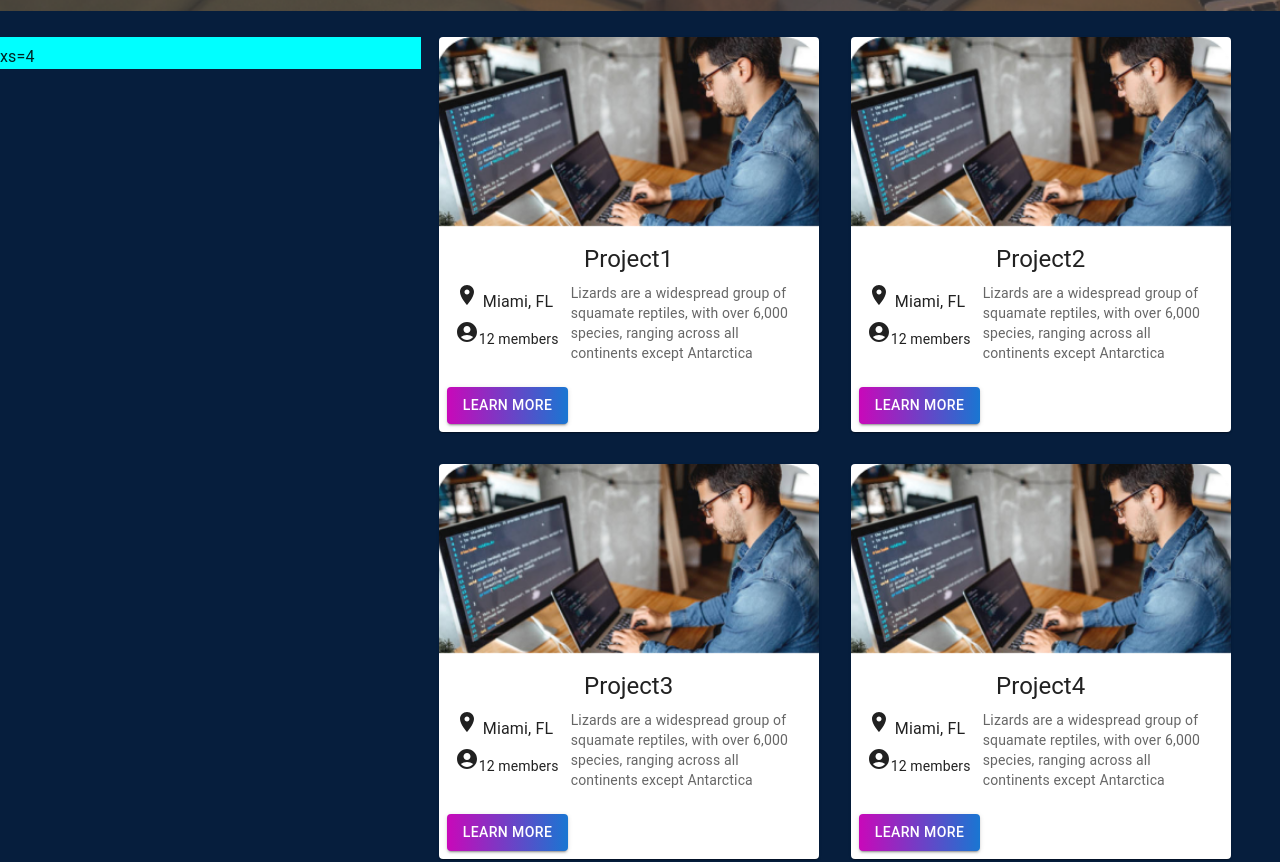
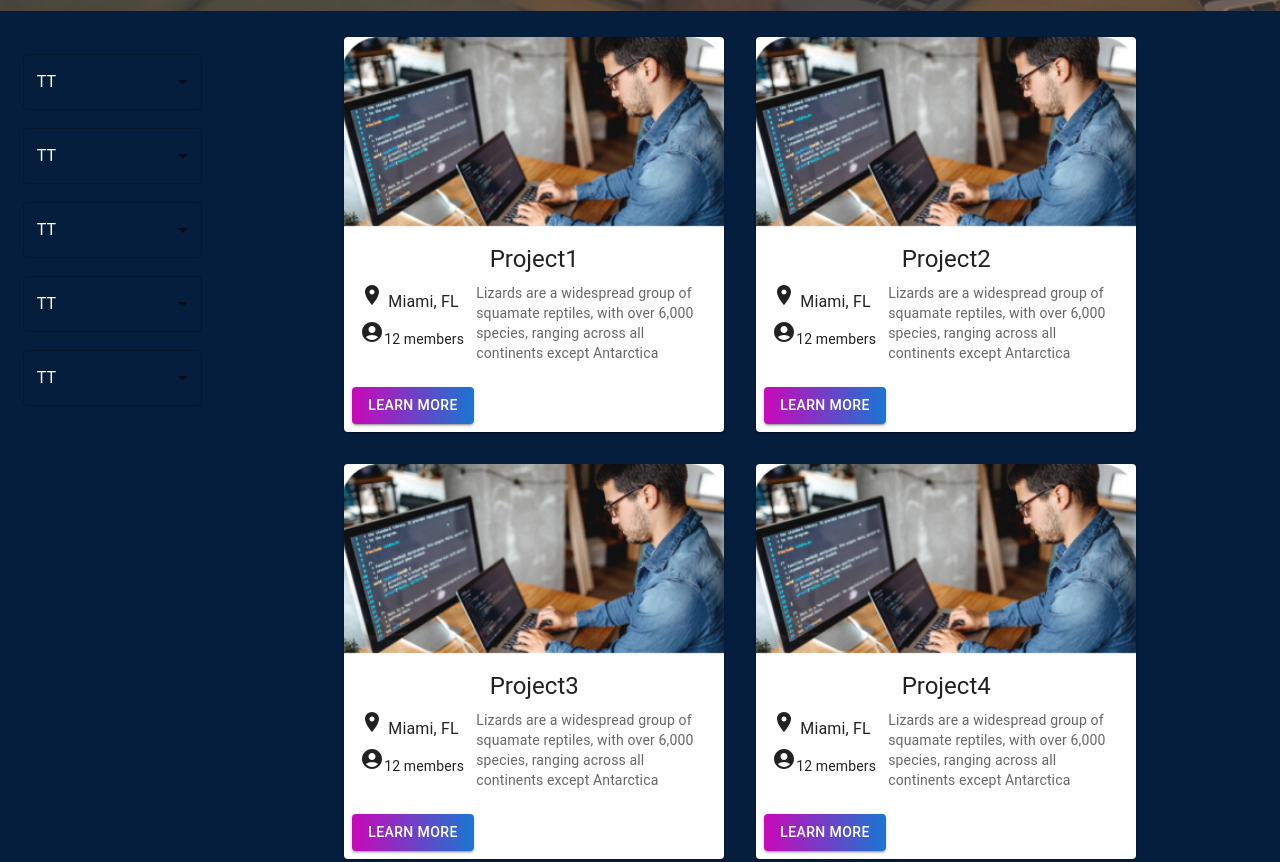
Before and after one commit to SparkDevWebIII/codenected, a React app: page /groups in a window 1280 px wide. Shown: the part 497-1359 px from the top of the page. Built offline with nearby package versions, Linux system fonts and the light colour scheme.

Commit message:
DropDown Button

```diff
--- a/src/pages/ViewGroups/Button/ButtonStyles.scss
+++ b/src/pages/ViewGroups/Button/ButtonStyles.scss
@@ -1,4 +1,5 @@
 //CSS Styling for Learn More button in GroupCard component
 .learnMore {
   background: linear-gradient(90deg, #c908b9, transparent);
+  text-align: left;
 }
--- /dev/null
+++ b/src/pages/ViewGroups/DropDown/DropDown.jsx
@@ -0,0 +1,33 @@
+import * as React from "react";
+import Box from "@mui/material/Box";
+import InputLabel from "@mui/material/InputLabel";
+import MenuItem from "@mui/material/MenuItem";
+import FormControl from "@mui/material/FormControl";
+import Select from "@mui/material/Select";
+import styles from "./DropDownStyles.scss"
+
+export default function DropDown() {
+  const [category, setCategory] = React.useState("");
+
+  const handleChange = (event) => {
+    setCategory(event.target.value);
+  };
+
+  return (
+    <Box xs={{ minWidth: 120 }} id="selectBox">
+      <FormControl fullWidth>
+        <InputLabel id="select">TT</InputLabel>
+        <Select
+          id="categorySelect"
+          value={category}
+          label="Category"
+          onChange={handleChange}
+        >
+          <MenuItem value={10}>Ten</MenuItem>
+          <MenuItem value={20}>Twenty</MenuItem>
+          <MenuItem value={30}>Thirty</MenuItem>
+        </Select>
+      </FormControl>
+    </Box>
+  );
+}
--- /dev/null
+++ b/src/pages/ViewGroups/DropDown/DropDownStyles.scss
@@ -0,0 +1,8 @@
+#selectBox{
+  margin-top: 10%;
+  margin-bottom: 10%;
+}
+
+#select{
+  color: rgb(255, 254, 252);
+}
--- a/src/pages/ViewGroups/Group_Card/GroupCard.jsx
+++ b/src/pages/ViewGroups/Group_Card/GroupCard.jsx
@@ -22,7 +22,7 @@ export default function GroupdCard({
   location,
 }) {
   return (
-    <Card sx={{ maxWidth: 380 }} className="groupCard">
+    <Card sx={{ maxWidth: 380, maxHeight:400 }}  className="groupCard">
       <CardMedia
         component="img"
         alt="Group Image"
--- a/src/pages/ViewGroups/Group_Page/Groups.jsx
+++ b/src/pages/ViewGroups/Group_Page/Groups.jsx
@@ -4,13 +4,11 @@ import { styled } from "@mui/material/styles";
 import Box from "@mui/material/Box";
 import Paper from "@mui/material/Paper";
 import Grid from "@mui/material/Grid";
-import LearnMoreButton from "../Button/LearnMoreButton"
-import styles from './GroupsStyles.scss'
+import LearnMoreButton from "../Button/LearnMoreButton";
+import styles from "./GroupsStyles.scss";
 import codenectedBackground from "../../../Assets/codenectedBackground.png";
 import SearchBar from "../Search_Bar/SearchBar";
-
-
-
+import DropDown from "../DropDown/DropDown";
 
 const info = [
   {
@@ -63,12 +61,22 @@ const info = [
     location: "Miami, FL",
     members: 12,
   },
+  {
+    id: 4,
+    name: "Project4",
+    description:
+      "Lizards are a widespread group of squamate reptiles, with over 6,000 species, ranging across all continents except Antarctica",
+    splash:
+      "https://i.natgeofe.com/n/548467d8-c5f1-4551-9f58-6817a8d2c45e/NationalGeographic_2572187_square.jpg",
+    location: "Miami, FL",
+    members: 12,
+  },
 ];
 
 const Groups = () => {
   return (
     <Box sx={{ flexGrow: 1 }}>
-      <Box
+      <Box            //Container for entirety of header section
         xs={12}
         class="Header"
         style={{
@@ -80,21 +88,27 @@ const Groups = () => {
         }}
       >
         <p className="title">CodeNect With A Group</p>
-        <SearchBar/>
+        <SearchBar />
       </Box>
       <Grid
         container
         spacing={1}
         columnSpacing={1}
-        alignItems="stretch"
+
         className="bodySection"
       >
-        <Grid className="Dummy" item xs={4} justifyContent="center">
-          xs=4
+        <Grid className="Dummy" container  xs={2} justifyContent="center" >
+          <Grid xs={10}>
+            <DropDown />
+            <DropDown />
+            <DropDown />
+            <DropDown />
+            <DropDown />
+          </Grid>
         </Grid>
         <Grid
           container
-          xs={8}
+          xs={10}
           columnSpacing={4}
           rowSpacing={4}
           justifyContent="center"
--- a/src/pages/ViewGroups/Group_Page/GroupsStyles.scss
+++ b/src/pages/ViewGroups/Group_Page/GroupsStyles.scss
@@ -19,7 +19,6 @@
   background-color: rgb(6, 30, 61);
 }
 
-.Dummy {
-  background-color: aqua;
-  height: 100%;
+.Dummy{
+ margin-left: 1%;
 }
--- a/src/pages/ViewGroups/Search_Bar/SearchBar.jsx
+++ b/src/pages/ViewGroups/Search_Bar/SearchBar.jsx
@@ -44,9 +44,9 @@ const StyledInputBase = styled(InputBase)(({ theme }) => ({
     transition: theme.transitions.create("width"),
     width: "100%",
     [theme.breakpoints.up("sm")]: {
-      width: "12ch",
+      width: "60ch",
       "&:focus": {
-        width: "20ch",
+        width: "60ch",
       },
     },
   },
```
